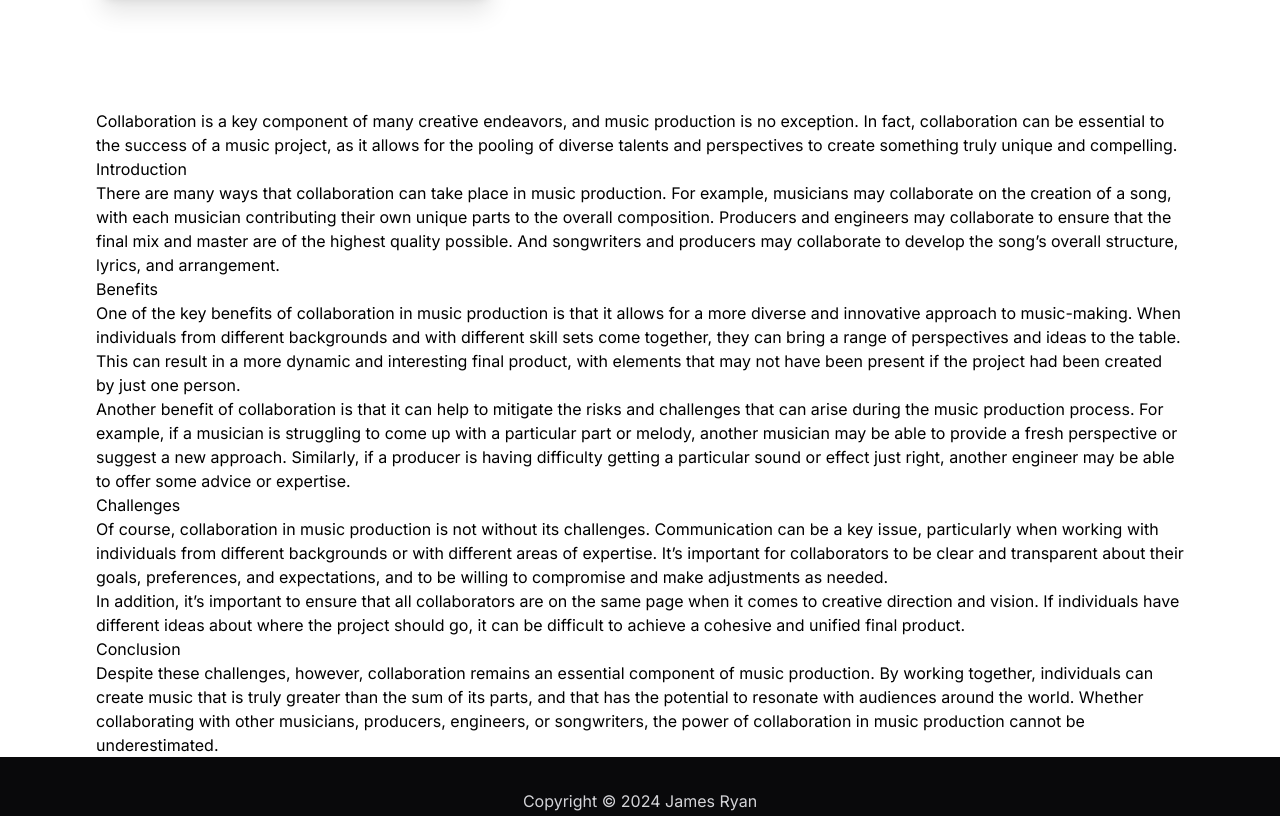
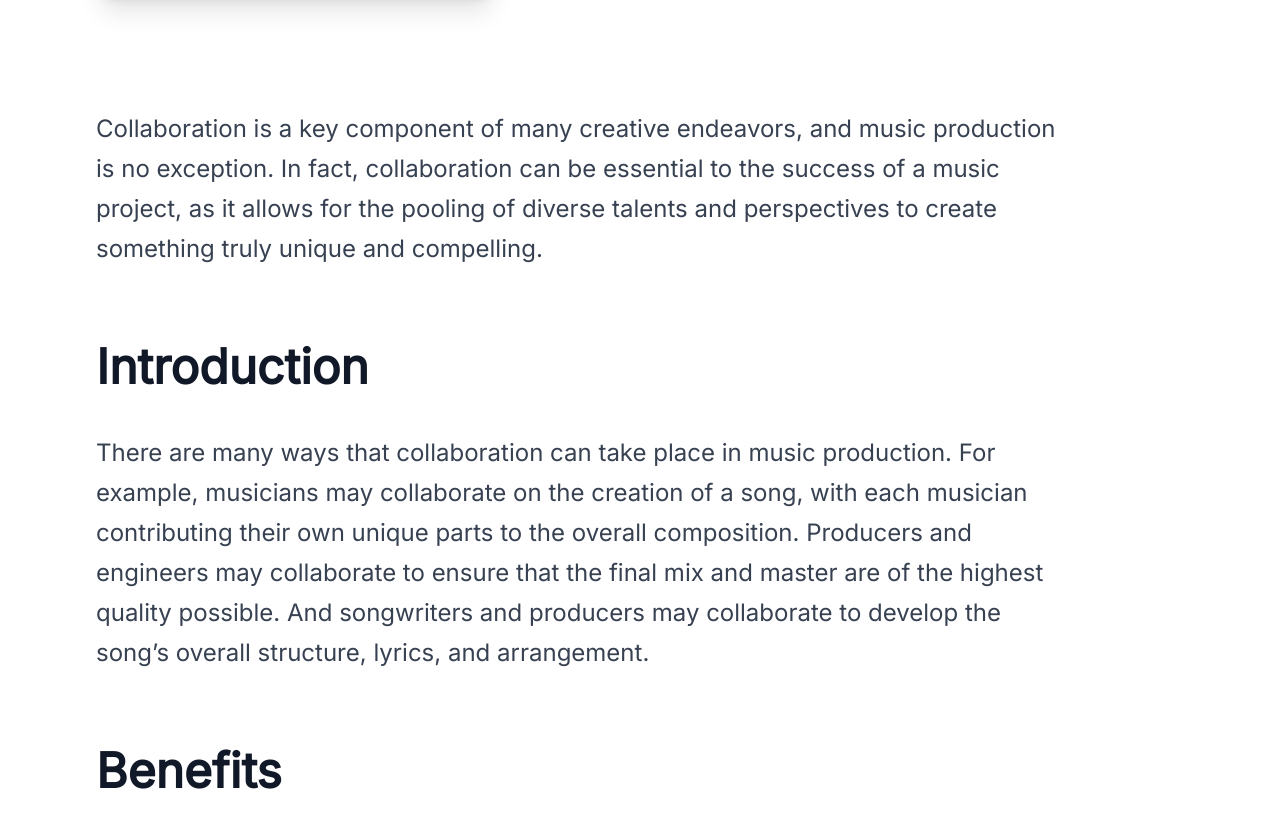
Before and after one commit to jimiryquai/blog, an Astro site: page /blog/behind-the-scenes-with-our-artists in a window 1280 px wide. Shown: the part 623-1439 px from the top of the page. Built offline with nearby package versions, Linux system fonts and the light colour scheme; Astro itself is replaced by a stand-in of ours.

Commit message:
added tailwind typopgraphy plugin

```diff
--- a/package.json
+++ b/package.json
@@ -17,5 +17,8 @@
     "date-fns": "^3.6.0",
     "tailwindcss": "^3.4.3",
     "typescript": "^5.4.5"
+  },
+  "devDependencies": {
+    "@tailwindcss/typography": "^0.5.13"
   }
 }
--- a/src/pages/blog/[slug].astro
+++ b/src/pages/blog/[slug].astro
@@ -41,6 +41,8 @@ const { Content, headings } = await render();
       alt={title}
       class="rounded-2xl shadow-xl mb-28 aspect-thumbnail object-cover"
     />
-    <Content />
+    <div class="prose prose-2xl overflow-visible relative">
+      <Content />
+    </div>
   </Main>
 </Layout>
--- a/tailwind.config.mjs
+++ b/tailwind.config.mjs
@@ -14,5 +14,7 @@ export default {
       },
     },
 	},
-	plugins: [],
+	plugins: [
+    require('@tailwindcss/typography'),
+  ],
 }
```
Also changed, not shown: 1 other file.
